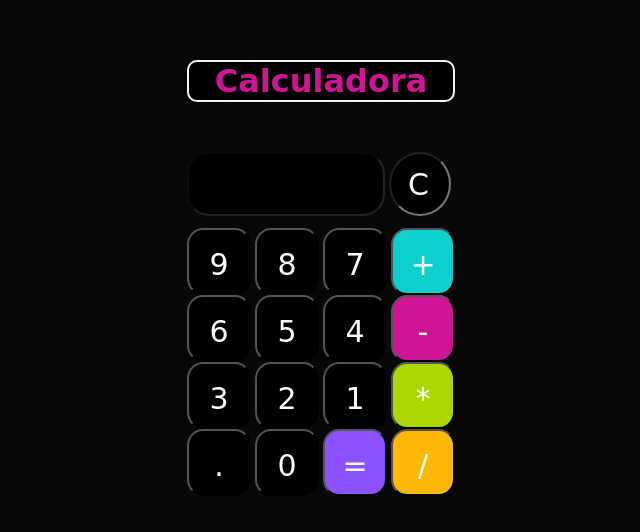
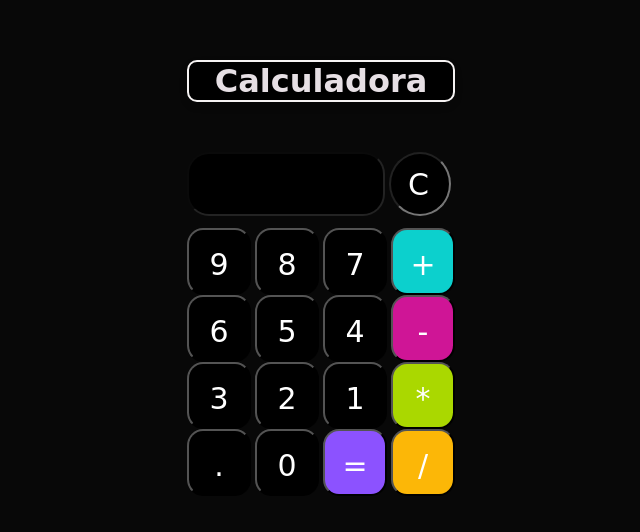
Before and after one commit to LaylaLima/calculadora, a plain HTML site: page calculadora.html in a window 1280 px wide. Shown: the part 122-654 px from the top of the page, without its empty margins (319-959 px from the left). Drawn offline with Linux system fonts and the light colour scheme.

Commit message:
Calculadora

```diff
--- a/style.css
+++ b/style.css
@@ -13,7 +13,7 @@ body{
 }
 .nome{
     font-family: 'Bebas Neue', cursive;
-    color: #cf1596;
+    color: #e6dfe4;
     position: relative;
     margin-bottom: 50px;
     border: 2px solid #f6f3f3; /* Cor da borda */
```
